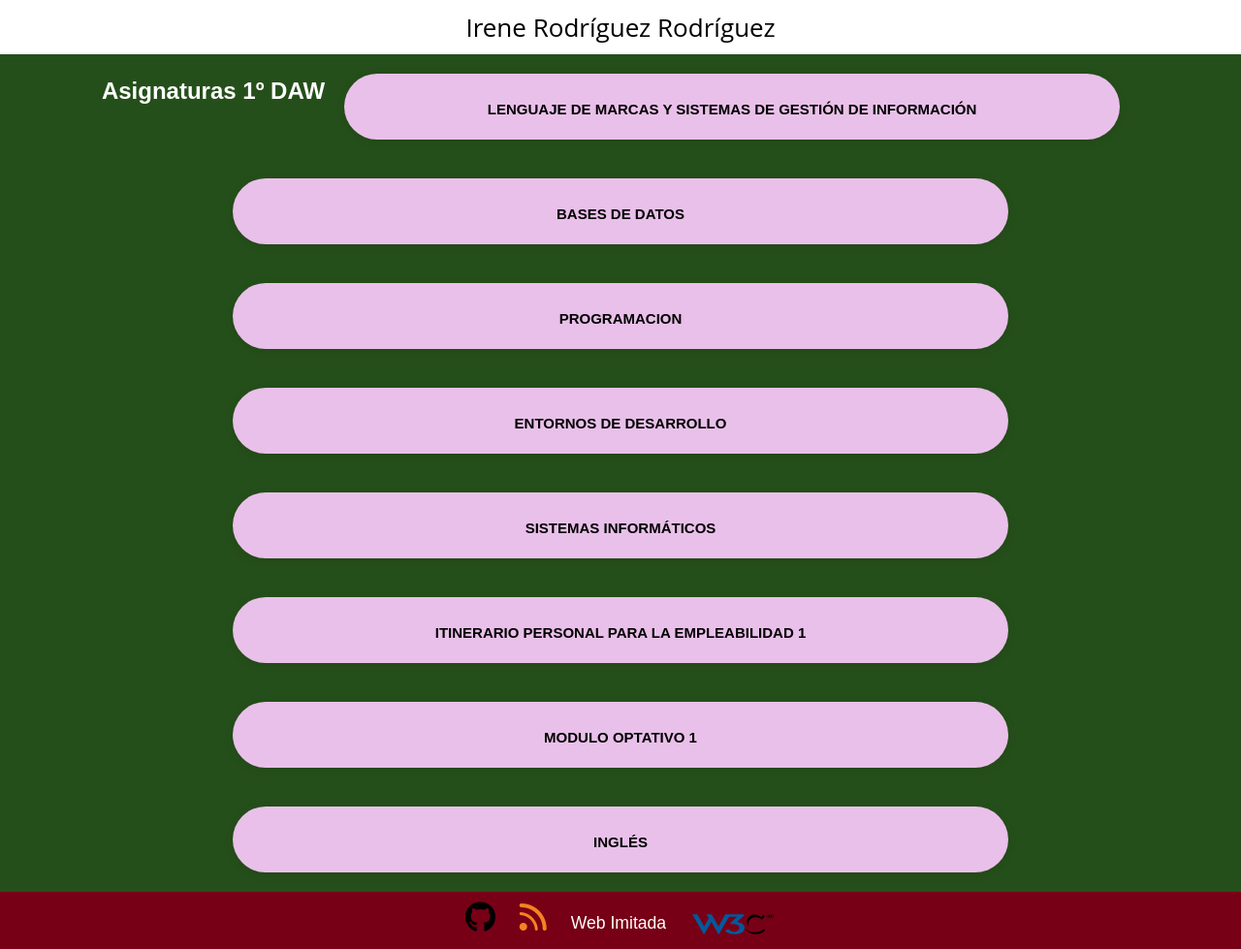
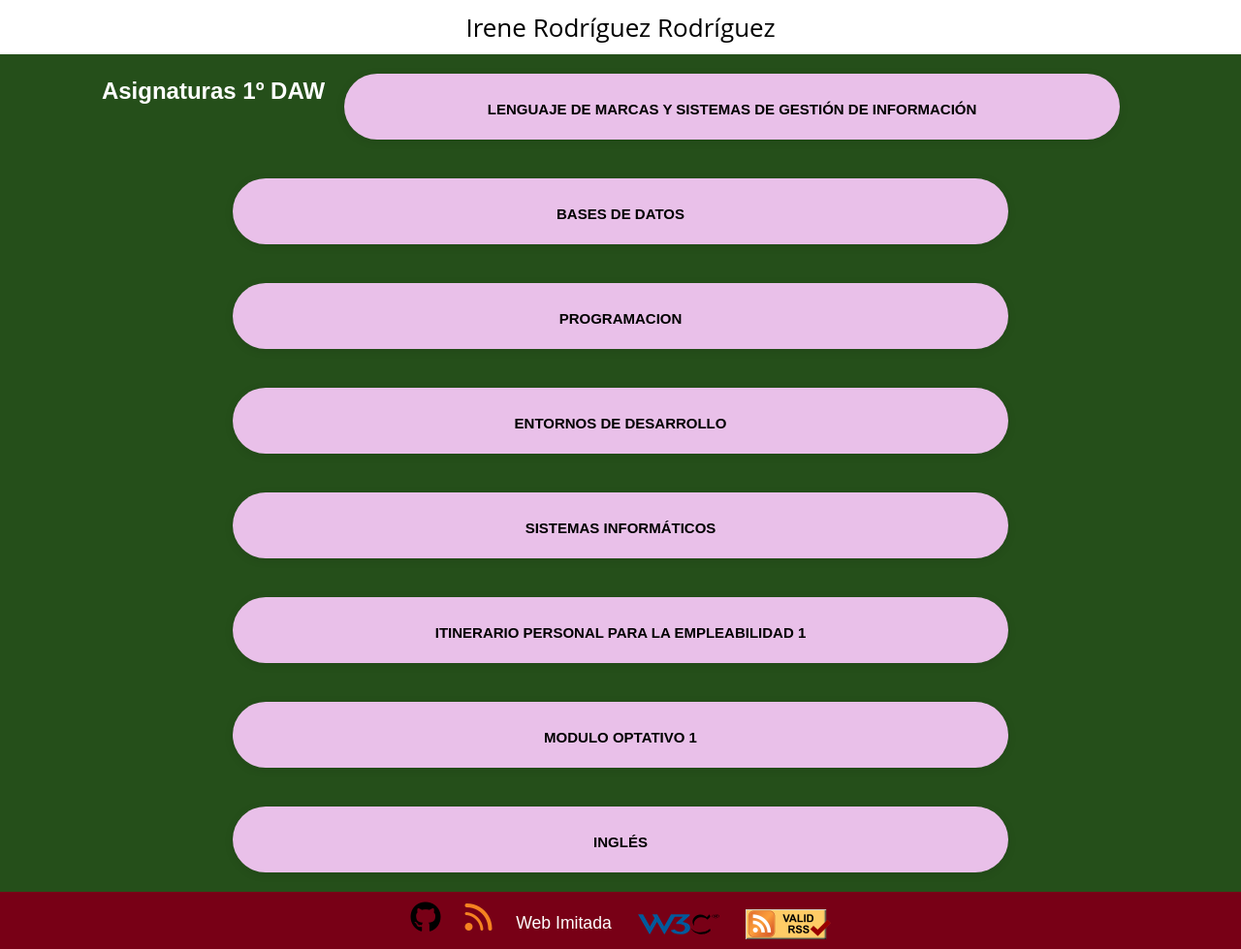
Before and after one commit to irenerodriguezrod/116LMSGIProyectoDAW, a plain HTML site: page index.html in a window 1280 px wide. Shown: the whole page at 97% size. Drawn offline with Linux system fonts and the light colour scheme; a web font is replaced by a local one.

Commit message:
Agregada la validación del RSS y la imágen

```diff
--- a/index.html
+++ b/index.html
@@ -69,6 +69,9 @@
             <a href="https://validator.w3.org/check?uri=https://daw116.ieslossauces.es"> <!--Validacion W3C-->
                 <img src="/webroot/media/W3C_Icon.svg" alt="Validado por W3C" width="88" height="31">
             </a>
+            <a href="http://validator.w3.org/feed/check.cgi?url=https%3A//daw116.ieslossauces.es/feed/rss.xml">
+                <img src="/webroot/media/valid-rss.png" alt="[Valid RSS]" title="Validate my RSS feed" width="88" height="31"/>
+            </a> <!--Validación RSS-->
         </div>
     </footer>
 </body>
```
Also changed, not shown: webroot/media/valid-rss.png (added).
